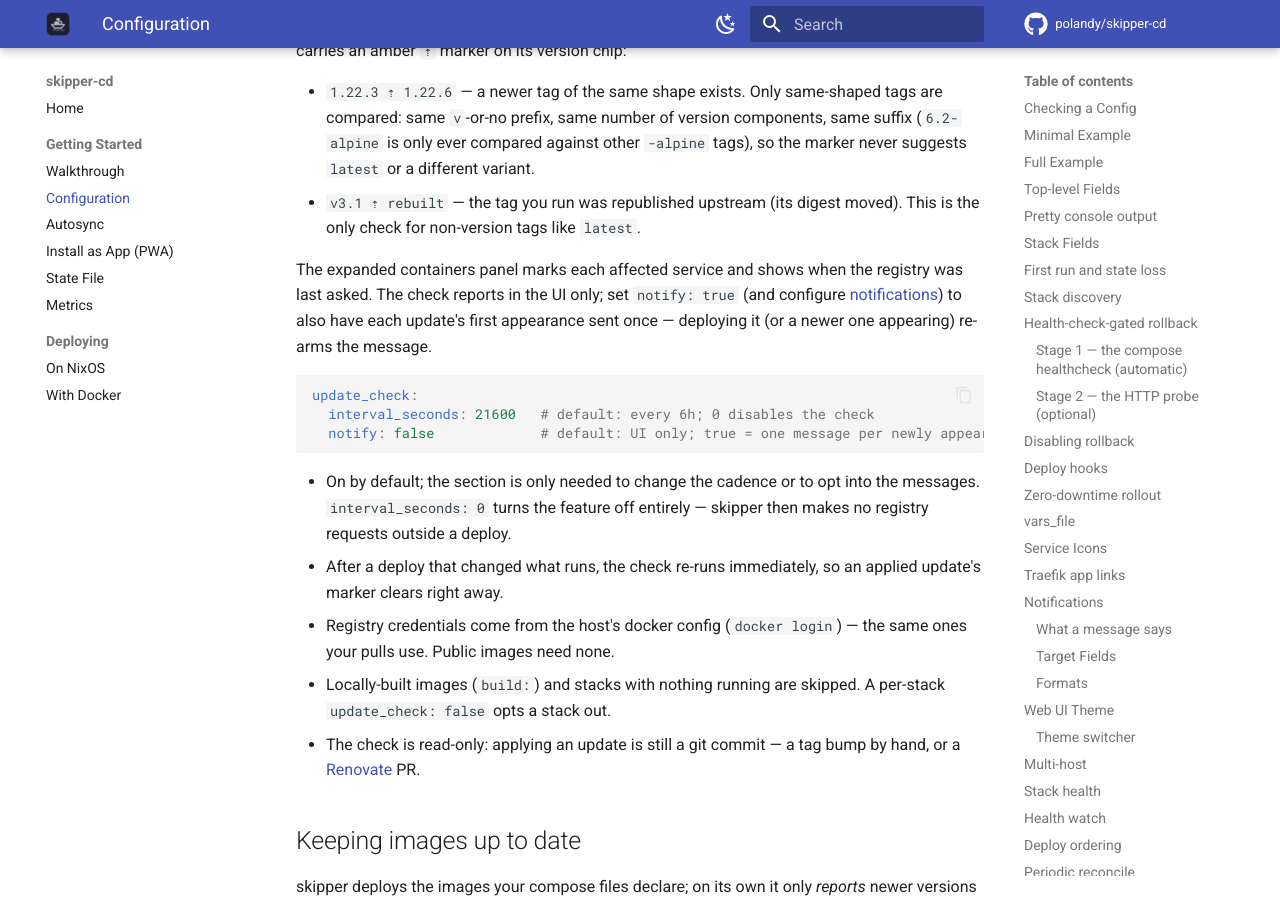
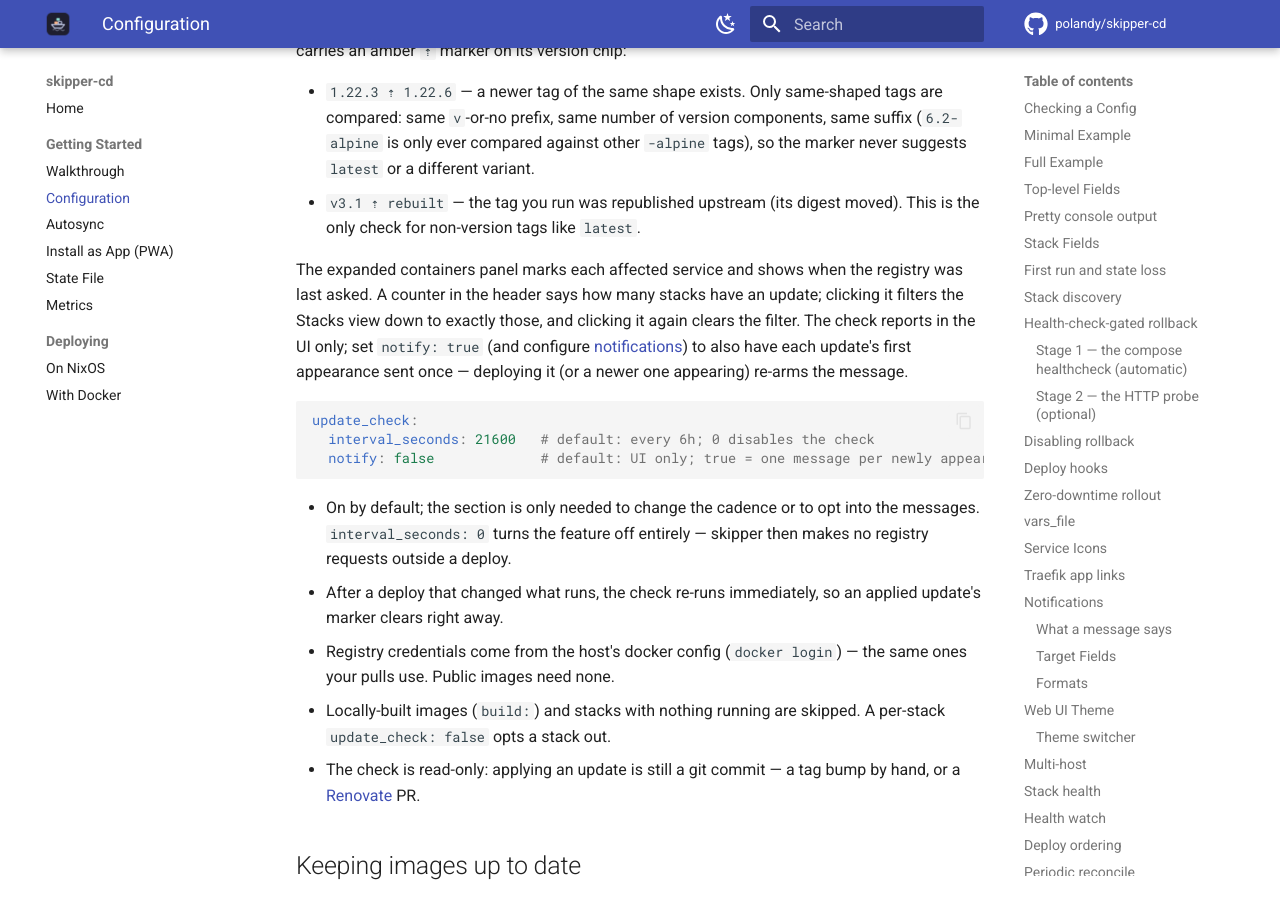
Before and after one commit to polandy/skipper-cd, an MkDocs documentation site: the page built from docs/configuration.md, in a window 1280 px wide and 900 px high, scrolled down 31684 px. Built offline with MkDocs 1.6.1 and Material for MkDocs 9.7.7, drawn with Linux system fonts in a browser that asks for light colours; comment, search, counter and statistics services are not loaded.

Commit message:
docs(configuration): mention the header update counter and its filter

````diff
--- a/docs/configuration.md
+++ b/docs/configuration.md
@@ -692,7 +692,7 @@ skipper periodically asks each registry what it offers for the images your stack
 - `1.22.3 ⇡ 1.22.6` — a newer tag of the same shape exists. Only same-shaped tags are compared: same `v`-or-no prefix, same number of version components, same suffix (`6.2-alpine` is only ever compared against other `-alpine` tags), so the marker never suggests `latest` or a different variant.
 - `v3.1 ⇡ rebuilt` — the tag you run was republished upstream (its digest moved). This is the only check for non-version tags like `latest`.
 
-The expanded containers panel marks each affected service and shows when the registry was last asked. The check reports in the UI only; set `notify: true` (and configure [notifications](#notifications)) to also have each update's first appearance sent once — deploying it (or a newer one appearing) re-arms the message.
+The expanded containers panel marks each affected service and shows when the registry was last asked. A counter in the header says how many stacks have an update; clicking it filters the Stacks view down to exactly those, and clicking it again clears the filter. The check reports in the UI only; set `notify: true` (and configure [notifications](#notifications)) to also have each update's first appearance sent once — deploying it (or a newer one appearing) re-arms the message.
 
 ```yaml
 update_check:
````
